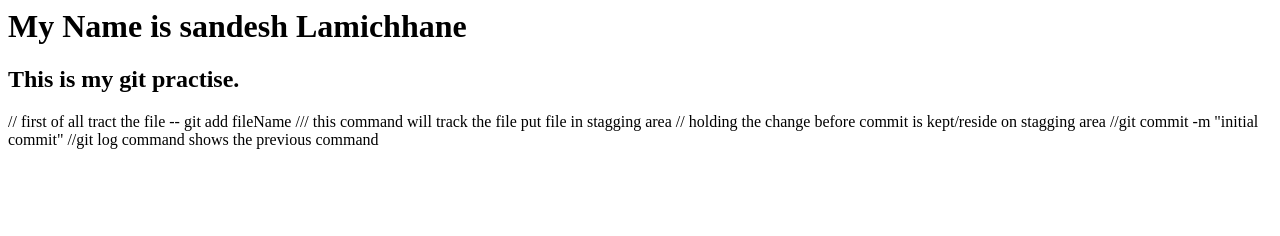
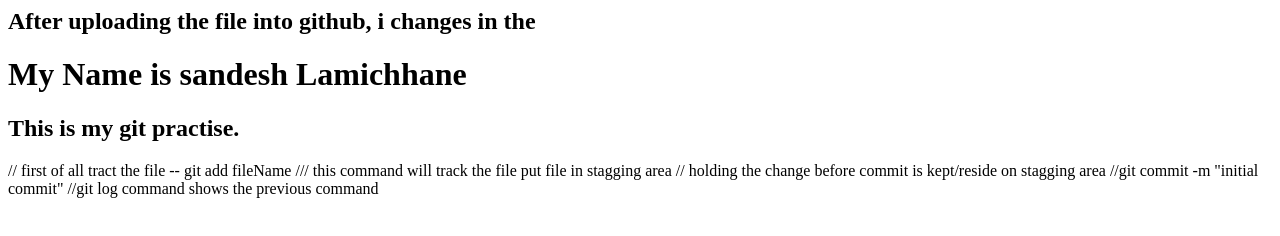
Before and after one commit to SandeshLamichhane4473/myGitPractise, a plain HTML site: page index.html in a window 1280 px wide. Drawn offline with Linux system fonts and the light colour scheme.

Commit message:
Changes made in index after github publish

```diff
--- a/index.html
+++ b/index.html
@@ -1,4 +1,7 @@
 <html>
+    <h2>
+        After uploading the file into github, i changes in the
+    </h2>
     <h1>
         My Name is sandesh Lamichhane
     </h1>
```
